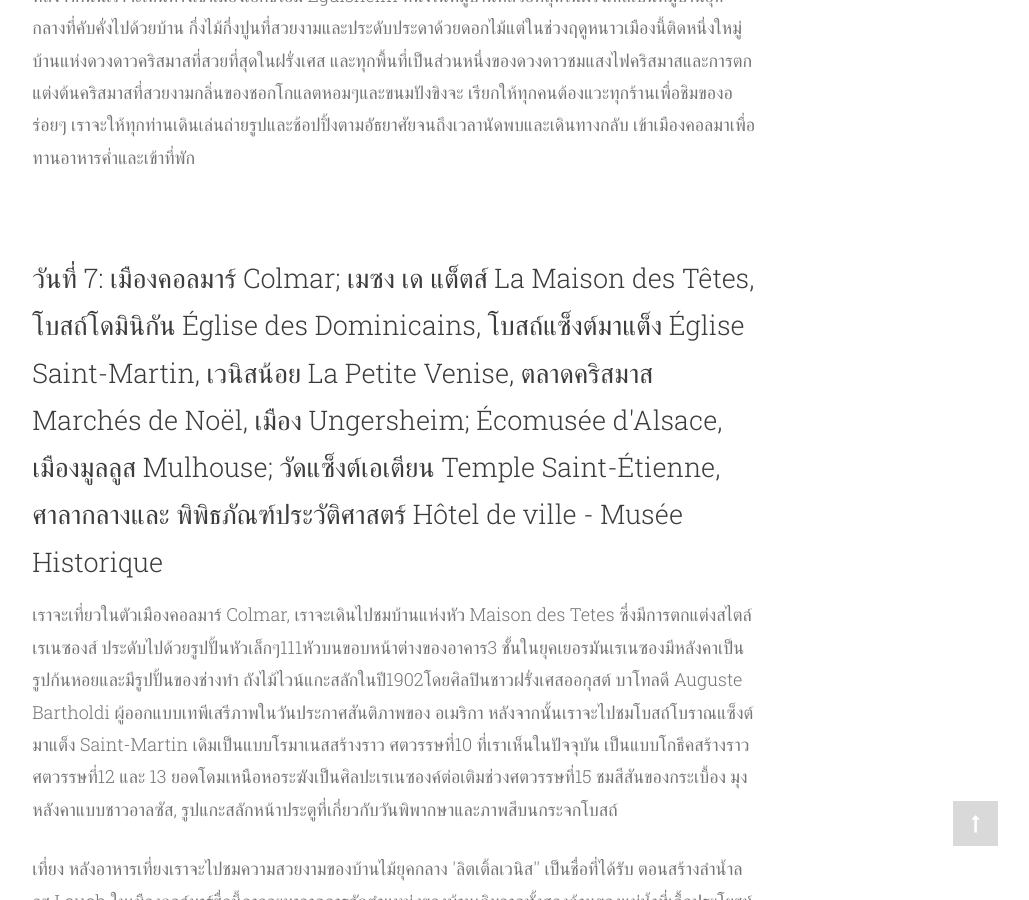
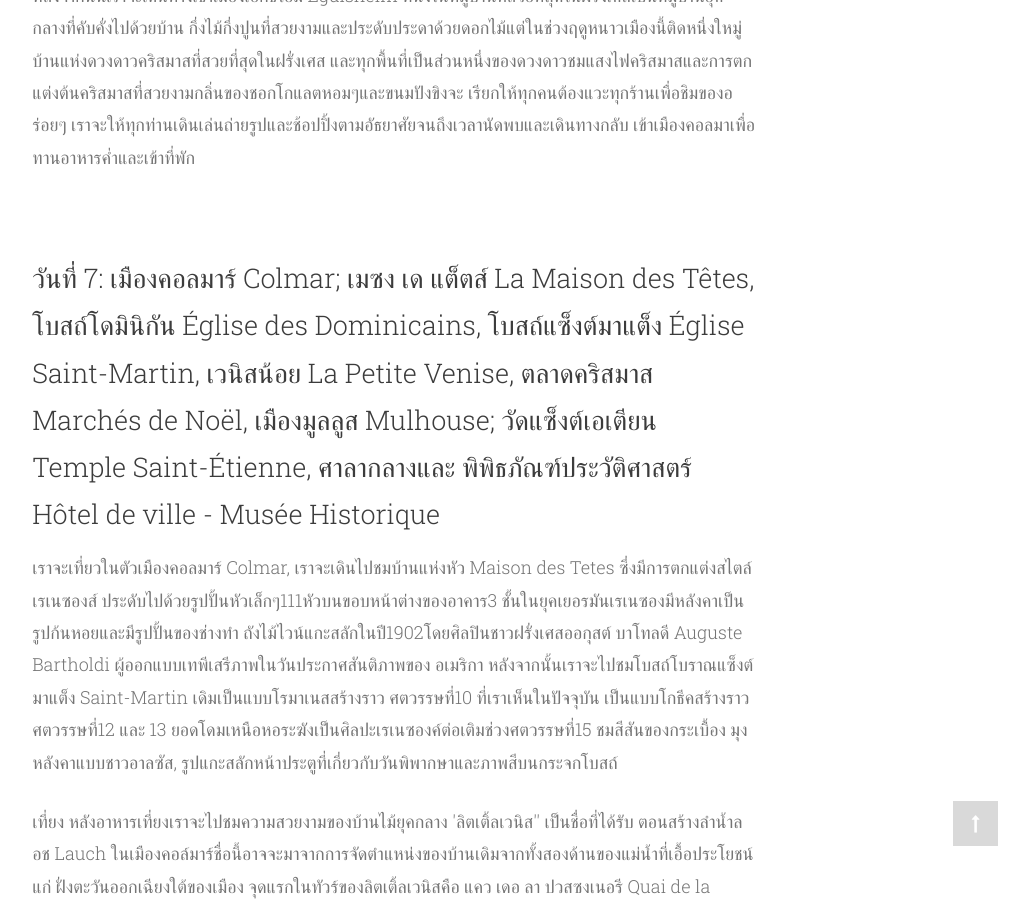
Before and after one commit to paitiewfrance/paitiewfrance.github.io, a Jekyll site: the page built from tour-alsace/christmas-in-alsace.html, in a window 1280 px wide and 900 px high, scrolled down 7334 px. Shown: the whole window, without its empty margins (246-1275 px from the left). Built offline with Jekyll 4.4.1, drawn with Linux system fonts in a browser that asks for light colours; nearby versions of some CDN libraries; some web fonts are replaced.

```diff
--- a/_data/christmas-in-alsace.yml
+++ b/_data/christmas-in-alsace.yml
@@ -35,7 +35,7 @@
           - paragraph: "เที่ยง เนิฟ-บริซาค Neuf-Brisach เป็นป้อมปราการที่มั่นเชิงกลยุทธ์ทรง8เหลี่ยมแบบเท่ากันเป๊ะสร้างขึ้นในสมัยศตวรรษที่16 เป็นผลงาน ชิ้นเอกชิ้นสุดท้ายของโวบอง Vauban วิศวกรทางการทหารที่มีชื่อเสียงสร้างโดยคำสั่งของกษัตริย์หลุยส์ที่14เพื่อเพิ่มความปลอดภัยต่อ แคว้นอาลซัสและได้รับการขึ้นซื้อให้เป็นมรดกโลก เราจะเดินชมจุดสำคัญของเมืองโดยไกด์ท้องถิ่นในชุดย้อนยุค หลังจากนั้นเราจะไปทาน อาหารเที่ยงในเมือง"
           - paragraph: "บ่าย เราจะไปเข้าเมืองวินเซนไฮม์เพื่อชมความอลังการของปราสาทโอแลนด์สเบอร์ก Hohlandsbourgสร้างขึ้นบนยอดภูเขาที่มีทัศนีย ภาพแบบพาโนรามารอบที่ราบอาลซัสและเทือกเขาโวสก์ Vosges ในวันที่อากาศดีเราอาจจะได้เห็นยอดแหลมของมหาวิหารสตราสบูร์ก และเทือกเขาแอลป์ของสวิสเซอร์แลนด์ ฐานที่มั่นทางทหารนี้สร้างขึ้นในศตวรรษที่13 เป็นที่บังคับบัญชาของลอร์ดแอบส์เบิร์กส์มีขนาดกว้าง 100 เมตรและยาว 60 เมตรเป็นป้อมปราสาทที่ใหญ่ที่สุดในแคว้นอาลซัส ในช่วงหลายปีที่ผ่านมาปราสาทได้รับการบูรณะอย่างสมบูรณ์"
           - paragraph: "หลังจากนั้นเราจะเดินทางเข้าเมืองเอกิชไฮม์ Eguisheim หนึ่งในหมู่บ้านที่สวยที่สุดในฝรั่งเศสเป็นหมู่บ้านยุคกลางที่คับคั่งไปด้วยบ้าน กึ่งไม้กึ่งปูนที่สวยงามและประดับประดาด้วยดอกไม้แต่ในช่วงฤดูหนาวเมืองนี้ติดหนึ่งใหมู่บ้านแห่งดวงดาวคริสมาสที่สวยที่สุดในฝรั่งเศส และทุกพื้นที่เป็นส่วนหนึ่งของดวงดาวชมแสงไฟคริสมาสและการตกแต่งต้นคริสมาสที่สวยงามกลิ่นของชอกโกแลตหอมๆและขนมปังขิงจะ เรียกให้ทุกคนต้องแวะทุกร้านเพื่อชิมของอร่อยๆ เราจะให้ทุกท่านเดินเล่นถ่ายรูปและช้อปปิ้งตามอัธยาศัยจนถึงเวลานัดพบและเดินทางกลับ เข้าเมืองคอลมาเพื่อทานอาหารค่ำและเข้าที่พัก"
-    - title: "เมืองคอลมาร์ Colmar; เมซง เด แต็ตส์ La Maison des Têtes, โบสถ์โดมินิกัน Église des Dominicains, โบสถ์แซ็งต์มาแต็ง Église Saint-Martin, เวนิสน้อย La Petite Venise, ตลาดคริสมาส Marchés de Noël, เมือง Ungersheim; Écomusée d'Alsace, เมืองมูลลูส Mulhouse; วัดแซ็งต์เอเตียน Temple Saint-Étienne, ศาลากลางและ พิพิธภัณฑ์ประวัติศาสตร์ Hôtel de ville - Musée Historique"
+    - title: "เมืองคอลมาร์ Colmar; เมซง เด แต็ตส์ La Maison des Têtes, โบสถ์โดมินิกัน Église des Dominicains, โบสถ์แซ็งต์มาแต็ง Église Saint-Martin, เวนิสน้อย La Petite Venise, ตลาดคริสมาส Marchés de Noël, เมืองมูลลูส Mulhouse; วัดแซ็งต์เอเตียน Temple Saint-Étienne, ศาลากลางและ พิพิธภัณฑ์ประวัติศาสตร์ Hôtel de ville - Musée Historique"
       description:
           - paragraph: "เราจะเที่ยวในตัวเมืองคอลมาร์ Colmar, เราจะเดินไปชมบ้านแห่งหัว Maison des Tetes ซึ่งมีการตกแต่งสไตล์เรเนซองส์ ประดับไปด้วยรูปปั้นหัวเล็กๆ111หัวบนขอบหน้าต่างของอาคาร3 ชั้นในยุคเยอรมันเรเนซองมีหลังคาเป็นรูปก้นหอยและมีรูปปั้นของช่างทำ ถังไม้ไวน์แกะสลักในปี1902โดยศิลปินชาวฝรั่งเศสออกุสต์ บาโทลดี Auguste Bartholdi ผู้ออกแบบเทพีเสรีภาพในวันประกาศสันติภาพของ อเมริกา หลังจากนั้นเราจะไปชมโบสถ์โบราณแซ็งต์ มาแต็ง Saint-Martin เดิมเป็นแบบโรมาเนสสร้างราว ศตวรรษที่10 ที่เราเห็นในปัจจุบัน เป็นแบบโกธีคสร้างราวศตวรรษที่12 และ 13 ยอดโดมเหนือหอระฆังเป็นศิลปะเรเนซองค์ต่อเติมช่วงศตวรรษที่15 ชมสีสันของกระเบื้อง มุงหลังคาแบบชาวอาลซัส, รูปแกะสลักหน้าประตูที่เกี่ยวกับวันพิพากษาและภาพสีบนกระจกโบสถ์"
           - paragraph: "เที่ยง หลังอาหารเที่ยงเราจะไปชมความสวยงามของบ้านไม้ยุคกลาง 'ลิตเติ้ลเวนิส'' เป็นชื่อที่ได้รับ ตอนสร้างลำน้ำลอช Lauch ในเมืองคอล์มาร์ชื่อนี้อาจจะมาจากการจัดตำแหน่งของบ้านเดิมจากทั้งสองด้านของแม่น้ำที่เอื้อประโยชน์แก่ ฝั่งตะวันออกเฉียงใต้ของเมือง จุดแรกในทัวร์ของลิตเติ้ลเวนิสคือ แคว เดอ ลา ปวสซงเนอรี Quai de la Poissonnerie หรือสะพานปลาเรา จะเดินสะพานเล็กๆข้ามถนนตองเนอรฺ์ Rue des Tanneurs ที่ชาวประมงใช้ในการขายปลาสดที่นี่ บ้านไม้ยุคกลางสีสันสดใสที่เรียงเป็นแถว ยาวตลอดถนนส่วนใหญ่เป็นกลุ่มผู้ทำประมงทั้งนั้น เราจะเดินชมบ้านเรือนที่ประดับประดาด้วยไฟคริสมาสและของตกแต่งคริสมาสสีสัน สวยงามต้อนรับช่วงเทศกาลริสมาส หลังรับประทานอาหารค่ำ เราจะอิสระให้ท่านเดินตลาดคริสมาสอย่างจุใจ"
```
